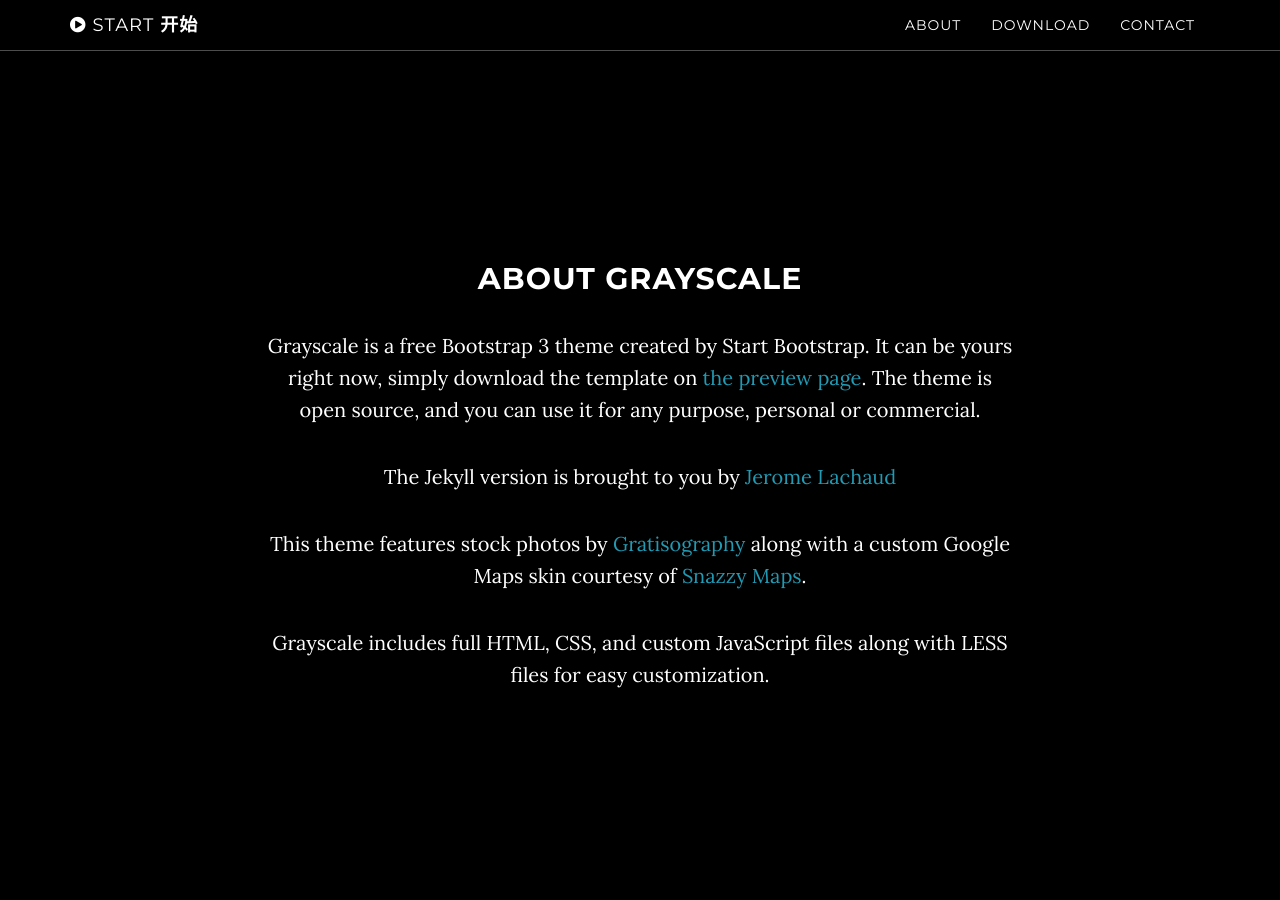
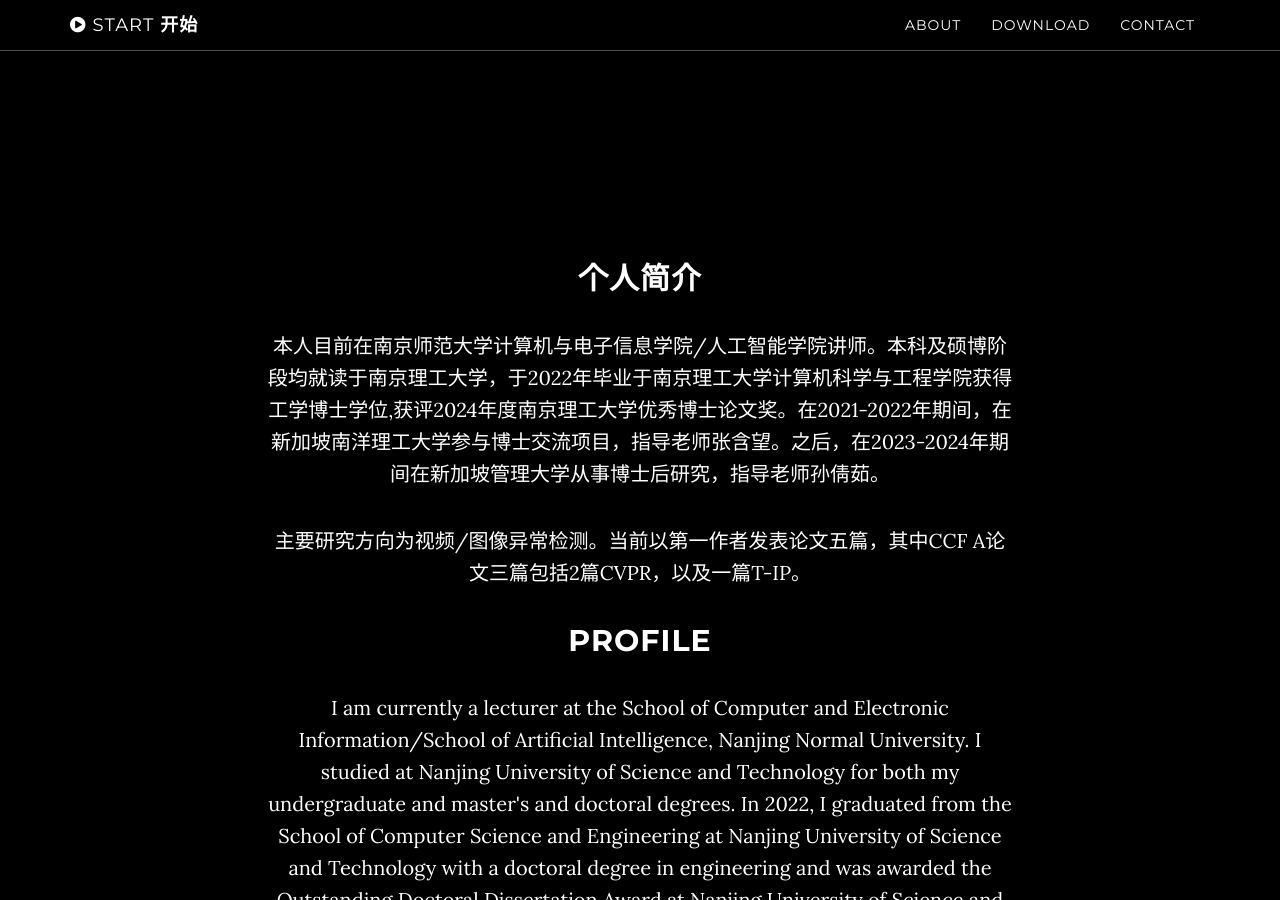
Before and after one commit to ktr-hubrt/ktr-hubrt.github.io, a Jekyll site: the page built from index.html, in a window 1280 px wide and 900 px high, scrolled down 838 px. Built offline with Jekyll 4.4.1, drawn with Linux system fonts in a browser that asks for light colours; some of the changed text lies outside the part shown.

Commit message:
Update about.html

```diff
--- a/_includes/about.html
+++ b/_includes/about.html
@@ -2,11 +2,12 @@
     <section id="about" class="container content-section text-center">
         <div class="row">
             <div class="col-lg-8 col-lg-offset-2">
-                <h2>About Grayscale</h2>
-                <p>Grayscale is a free Bootstrap 3 theme created by Start Bootstrap. It can be yours right now, simply download the template on <a href="http://startbootstrap.com/template-overviews/grayscale/">the preview page</a>. The theme is open source, and you can use it for any purpose, personal or commercial.</p>
-                <p>The Jekyll version is brought to you by <a href="https://github.com/jeromelachaud">Jerome Lachaud</a></p>
-                <p>This theme features stock photos by <a href="http://gratisography.com/">Gratisography</a> along with a custom Google Maps skin courtesy of <a href="http://snazzymaps.com/">Snazzy Maps</a>.</p>
-                <p>Grayscale includes full HTML, CSS, and custom JavaScript files along with LESS files for easy customization.</p>
+                <h2>个人简介</h2>
+                <p>本人目前在南京师范大学计算机与电子信息学院/人工智能学院讲师。本科及硕博阶段均就读于南京理工大学，于2022年毕业于南京理工大学计算机科学与工程学院获得工学博士学位,获评2024年度南京理工大学优秀博士论文奖。在2021-2022年期间，在新加坡南洋理工大学参与博士交流项目，指导老师张含望。之后，在2023-2024年期间在新加坡管理大学从事博士后研究，指导老师孙倩茹。</p>
+                <p>主要研究方向为视频/图像异常检测。当前以第一作者发表论文五篇，其中CCF A论文三篇包括2篇CVPR，以及一篇T-IP。</p>
+                <h2>Profile</h2>
+                <p>I am currently a lecturer at the School of Computer and Electronic Information/School of Artificial Intelligence, Nanjing Normal University. I studied at Nanjing University of Science and Technology for both my undergraduate and master's and doctoral degrees. In 2022, I graduated from the School of Computer Science and Engineering at Nanjing University of Science and Technology with a doctoral degree in engineering and was awarded the Outstanding Doctoral Dissertation Award at Nanjing University of Science and Technology in 2024. During 2021-2022, participated in a doctoral exchange program at Nanyang Technological University in Singapore under the guidance of Professor Zhang Hanwang. Afterwards, she will conduct postdoctoral research at Singapore Management University from 2023 to 2024 under the guidance of Professor Sun Qianru.</p>
+                <p>My main research direction is video/image anomaly detection. Currently, I have published five papers as the first author, including three CCF A papers, two CVPR papers, and one T-IP paper.</p>
             </div>
         </div>
     </section>
```
